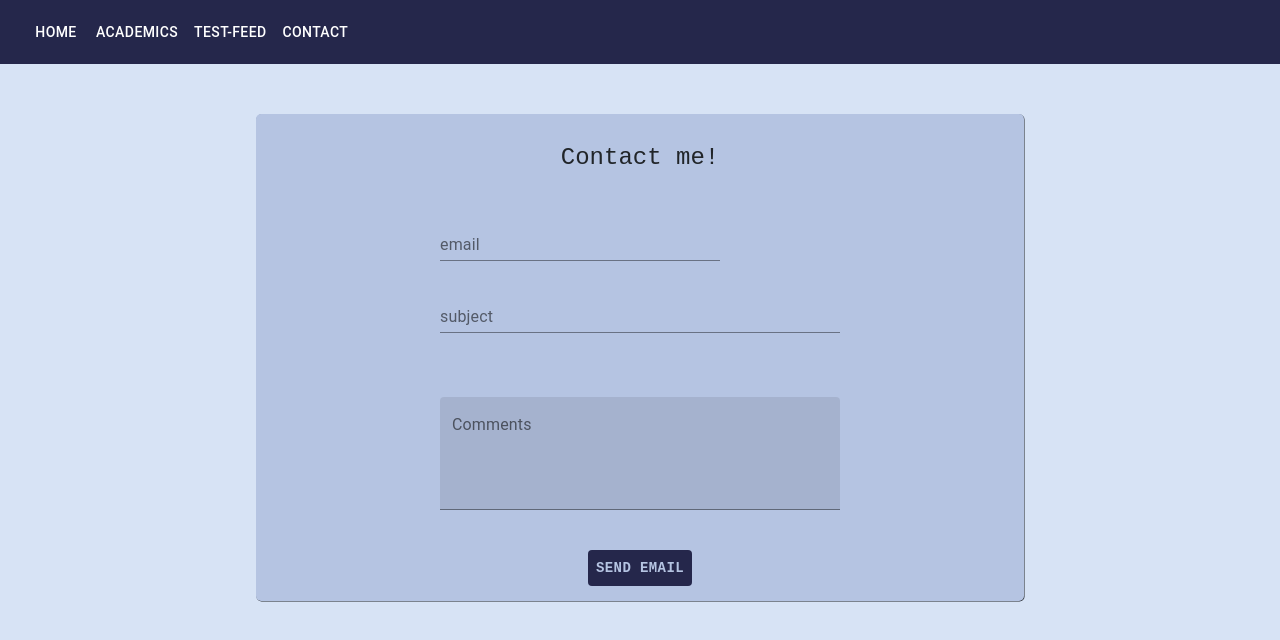
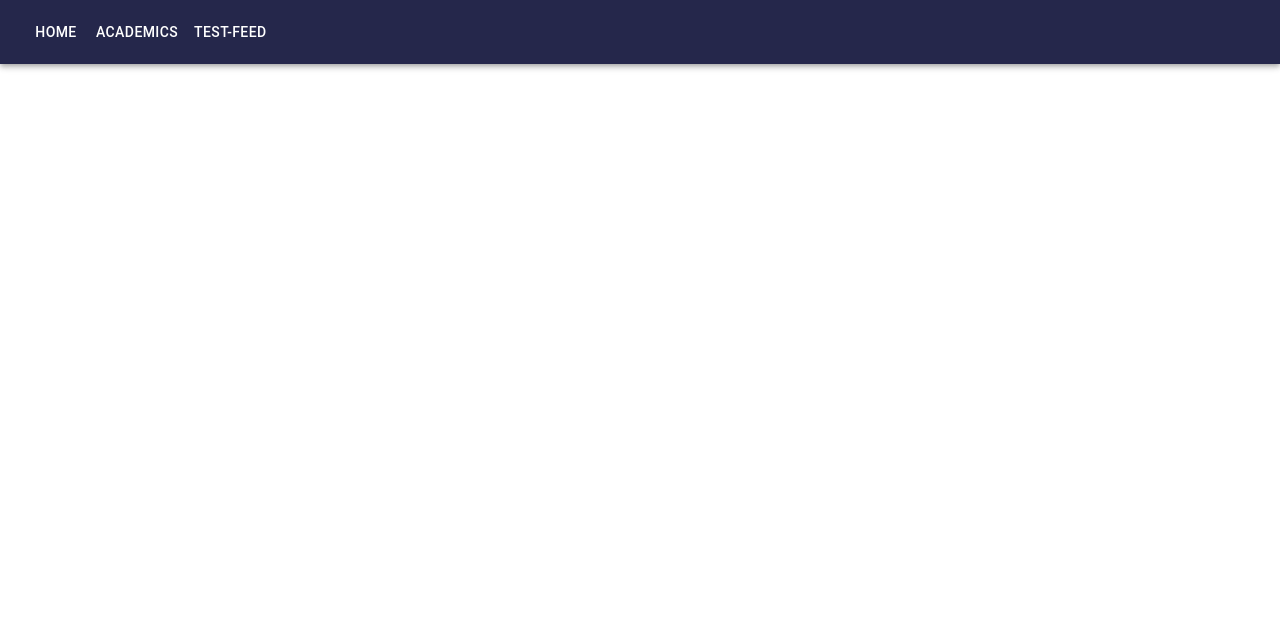
Before and after one commit to jlaprade33/personal-react, a React (Create React App) app: page /#/contact in a window 1280 px wide. Shown: the top 640 px of the page. Built offline with nearby package versions, Linux system fonts and the light colour scheme.

Commit message:
removed contact for now

```diff
--- a/src/App.js
+++ b/src/App.js
@@ -32,7 +32,7 @@ class App extends Component {
               <Link to='/' style={{textDecoration: 'none', color: 'white'}}><Button className={classes.buttons}>Home</Button></Link>
               <Link to='/academics' style={{textDecoration: 'none', color: 'white'}}><Button className={classes.buttons}>Academics</Button></Link>
               <Link to='/feed' style={{textDecoration: 'none', color: 'white'}}><Button className={classes.buttons}>Test-Feed</Button></Link>
-              <Link to='/contact' style={{textDecoration: 'none', color: 'white'}}><Button className={classes.buttons}>Contact</Button></Link>
+              {/* <Link to='/contact' style={{textDecoration: 'none', color: 'white'}}><Button className={classes.buttons}>Contact</Button></Link> */}
             </Toolbar>
           </AppBar>
         <div>
@@ -48,9 +48,9 @@ class App extends Component {
         <Route path='/feed' render={() =>
           <Posts /> }
         />
-         <Route path='/contact' render={() =>
+         {/* <Route path='/contact' render={() =>
           <Contact /> }
-        />
+        /> */}
        </div>
       </HashRouter>
     )
```
